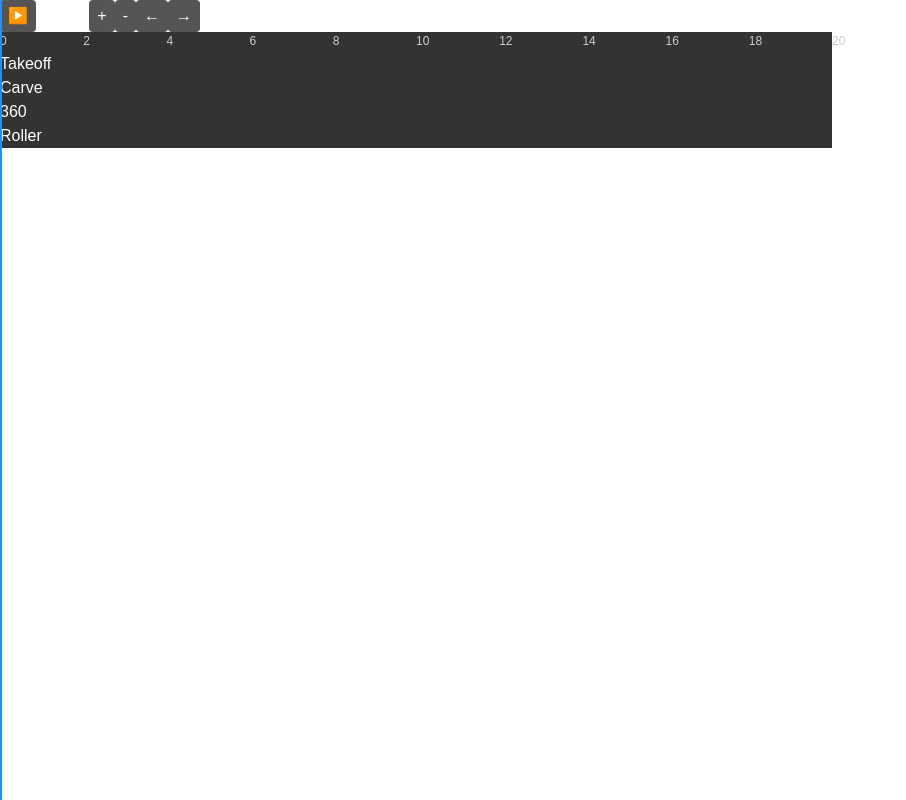
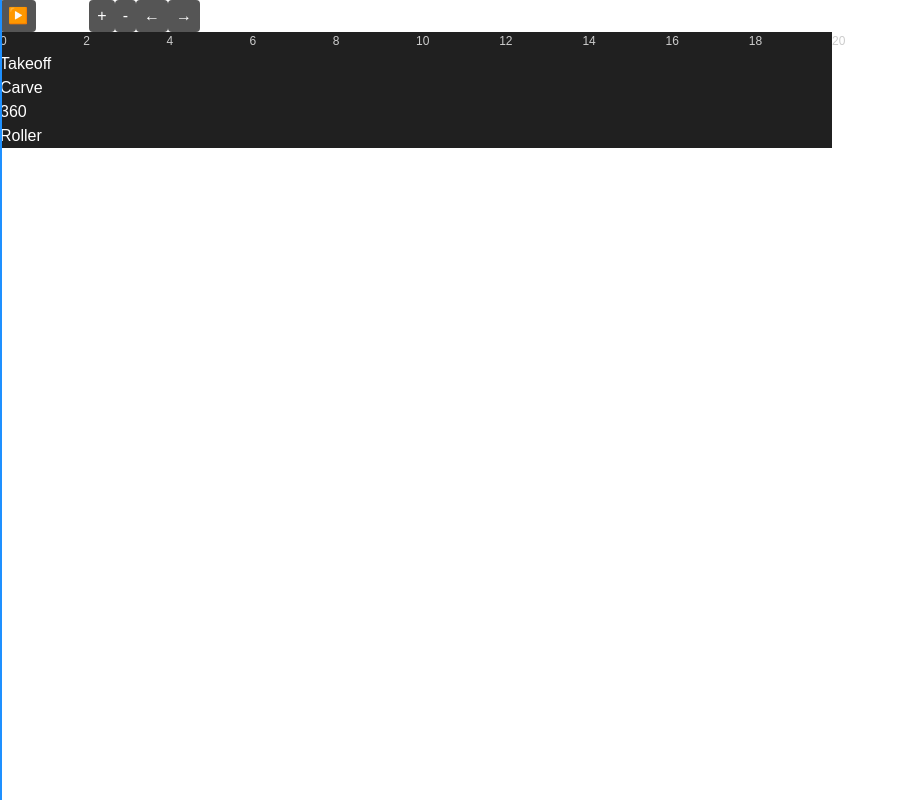
Before and after one commit to 2nzi/labeling-frontend-tailwind, a Vue app: page / in a window 1280 px wide. Shown: the whole page, without its empty margins (0-906 px from the left). Built offline with nearby package versions, Linux system fonts and the light colour scheme.

Commit message:
style edit

```diff
--- a/src/App.vue
+++ b/src/App.vue
@@ -1,5 +1,5 @@
 <template>
-  <div class="app-container bg-gray-900 min-h-screen flex items-center justify-center p-4">
+  <div class="app-container bg-gray-200 min-h-screen flex items-center justify-center p-4">
     <!-- Composant principal de la timeline -->
     <TimelineEditor />
   </div>
--- a/src/components/TimelineEditor.vue
+++ b/src/components/TimelineEditor.vue
@@ -1,5 +1,8 @@
 <template>
-  <div class="timeline-editor mx-auto bg-gray-800 text-white p-4 rounded-lg" @wheel="handleWheel">
+  <div
+    class="timeline-editor mx-auto bg-[#464646] text-white p-4 rounded-lg"
+    @wheel="handleWheel"
+  >
     <!-- Contrôles de la timeline -->
     <TimelineControls
       :isPlaying="isPlaying"
@@ -14,14 +17,28 @@
     <!-- Conteneur de la timeline -->
     <div class="relative mt-4 w-full overflow-hidden">
       <!-- Graduations -->
-      <TimelineGraduation :duration="duration" :visibleDuration="visibleDuration" :scrollOffset="scrollOffset" />
+      <TimelineGraduation
+        :duration="duration"
+        :visibleDuration="visibleDuration"
+        :scrollOffset="scrollOffset"
+        @timeSelected="setCursorTime"
+      />
 
       <!-- Curseur de lecture -->
-      <TimelineCursor :currentTime="currentTime" :duration="duration" :visibleDuration="visibleDuration" :scrollOffset="scrollOffset" />
+      <TimelineCursor
+        :currentTime="currentTime"
+        :duration="duration"
+        :visibleDuration="visibleDuration"
+        :scrollOffset="scrollOffset"
+      />
 
       <!-- Lignes d'événements -->
       <div class="event-rows">
-        <TimelineEventRow v-for="(event, index) in events" :key="index" :event="event" />
+        <TimelineEventRow
+          v-for="(event, index) in events"
+          :key="index"
+          :event="event"
+        />
       </div>
     </div>
   </div>
@@ -67,11 +84,24 @@ export default {
     startPlayback() {
       this.playbackInterval = setInterval(() => {
         if (this.currentTime >= this.duration) {
-          this.currentTime = 0;
+          this.currentTime = 0; // Recommence à 0 si la fin de la vidéo est atteinte
         } else {
-          this.currentTime += 0.01;
+          this.currentTime += 0.01; // Avance le curseur
         }
-      }, 10);
+
+        // Si le curseur dépasse la fenêtre visible, ajuster `scrollOffset` pour le mettre tout à gauche
+        const cursorPosition = this.currentTime;
+        const endVisibleTime = this.scrollOffset + this.visibleDuration;
+
+        if (cursorPosition > endVisibleTime) {
+          this.scrollOffset = cursorPosition;
+
+          // Assurez-vous que `scrollOffset` reste dans les limites valides
+          if (this.scrollOffset + this.visibleDuration > this.duration) {
+            this.scrollOffset = Math.max(0, this.duration - this.visibleDuration);
+          }
+        }
+      }, 10); // Avance de 10ms pour une mise à jour fluide
     },
     zoomIn() {
       this.updateZoom(this.visibleDuration * 0.95); // Sensibilité plus faible pour zoomer
@@ -79,7 +109,13 @@ export default {
     zoomOut() {
       this.updateZoom(this.visibleDuration * 1.05); // Sensibilité plus faible pour dézoomer
     },
+
     updateZoom(newVisibleDuration) {
+      // Assurez-vous que le nouveau zoom ne dépasse pas la durée totale
+      if (newVisibleDuration > this.duration) {
+        newVisibleDuration = this.duration;
+      }
+
       const cursorPosition = this.currentTime;
 
       // Ajuster `scrollOffset` pour centrer le zoom autour du curseur
@@ -95,12 +131,19 @@ export default {
     },
     handleWheel(event) {
       event.preventDefault();
-      if (event.deltaY < 0) {
-        // Zoom avant
-        this.zoomIn();
-      } else if (event.deltaY > 0) {
-        // Zoom arrière
-        this.zoomOut();
+      if (event.ctrlKey) {
+        // Si Ctrl est enfoncé, zoomer ou dézoomer
+        if (event.deltaY < 0) {
+          this.zoomIn();
+        } else if (event.deltaY > 0) {
+          this.zoomOut();
+        }
+      } else {
+        // Si Ctrl n'est pas enfoncé, faire défiler horizontalement
+        this.scrollOffset = Math.max(
+          0,
+          Math.min(this.scrollOffset + event.deltaY * 0.1, this.duration - this.visibleDuration)
+        );
       }
     },
     scrollLeft() {
@@ -109,6 +152,10 @@ export default {
     scrollRight() {
       this.scrollOffset = Math.min(this.duration - this.visibleDuration, this.scrollOffset + this.visibleDuration * 0.1);
     },
+    setCursorTime(time) {
+      // Mettre à jour `currentTime` en fonction de la position temporelle cliquée
+      this.currentTime = Math.min(this.duration, Math.max(0, time)); // Assurer que le temps soit entre 0 et la durée maximale
+    }
   },
   beforeUnmount() {
     clearInterval(this.playbackInterval);
@@ -121,6 +168,6 @@ export default {
   width: 65%;
 }
 .event-rows {
-  background-color: #333;
+  background-color: #202020;
 }
 </style>
--- a/src/components/TimelineGraduation.vue
+++ b/src/components/TimelineGraduation.vue
@@ -1,5 +1,8 @@
 <template>
-  <div class="timeline-graduation flex justify-between">
+  <div
+    class="timeline-graduation flex justify-between"
+    @click="handleClick"
+  >
     <div
       v-for="mark in graduationMarks"
       :key="mark"
@@ -25,6 +28,18 @@ export default {
       return marks;
     },
   },
+  methods: {
+    handleClick(event) {
+      // Calculer la position du clic relatif à la timeline graduation
+      const timelineWidth = this.$el.clientWidth;
+      const clickPosition = event.offsetX;
+      const clickTime =
+        this.scrollOffset + (clickPosition / timelineWidth) * this.visibleDuration;
+
+      // Émettre l'événement avec la position temporelle du clic
+      this.$emit("timeSelected", clickTime);
+    },
+  },
 };
 </script>
 
@@ -32,7 +47,7 @@ export default {
 .timeline-graduation {
   position: relative;
   height: 20px;
-  background-color: #333;
+  background-color: #202020;
 }
 .graduation-mark {
   position: absolute;
```
